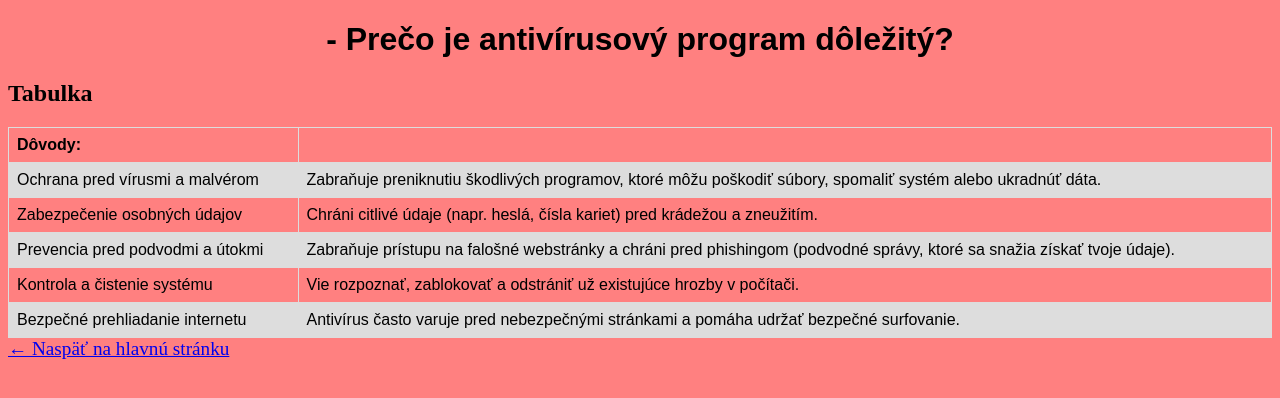
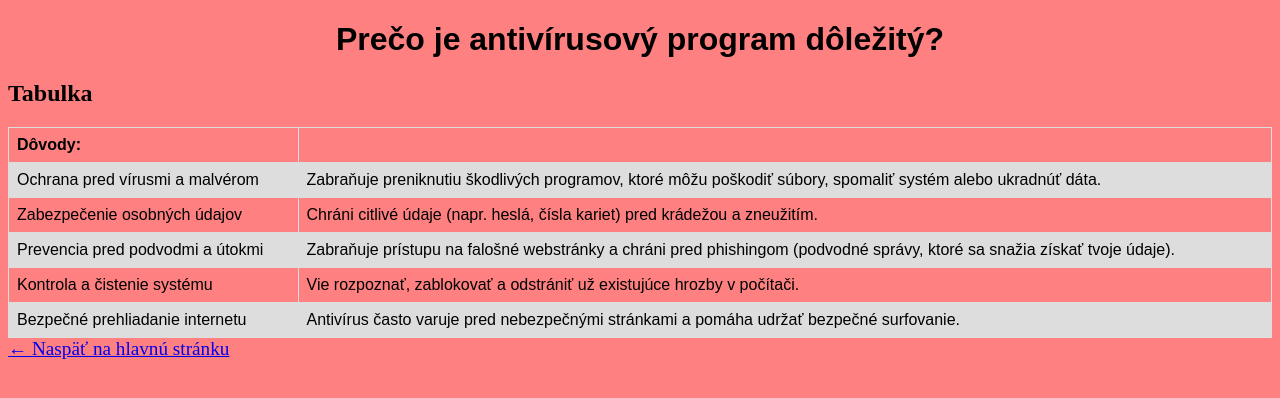
Before and after one commit to Bobrittodebandito/Antiv-rusov-program, a plain HTML site: page Čo je to antivírusový program.html in a window 1280 px wide. Drawn offline with Linux system fonts and the light colour scheme.

Commit message:
Update Čo je to antivírusový program.html

```diff
--- a/Čo je to antivírusový program.html
+++ b/Čo je to antivírusový program.html
@@ -6,7 +6,7 @@
 </head>
 <body bgcolor="#ff8080">
     <h1 style="font-family:Arial; color:black; text-align:center;">
-        - Prečo je antivírusový program dôležitý?
+        Prečo je antivírusový program dôležitý?
     </h1>
 <style>
 table {font-family: arial, sans-serif;border-collapse: collapse;width: 100%;}
```
